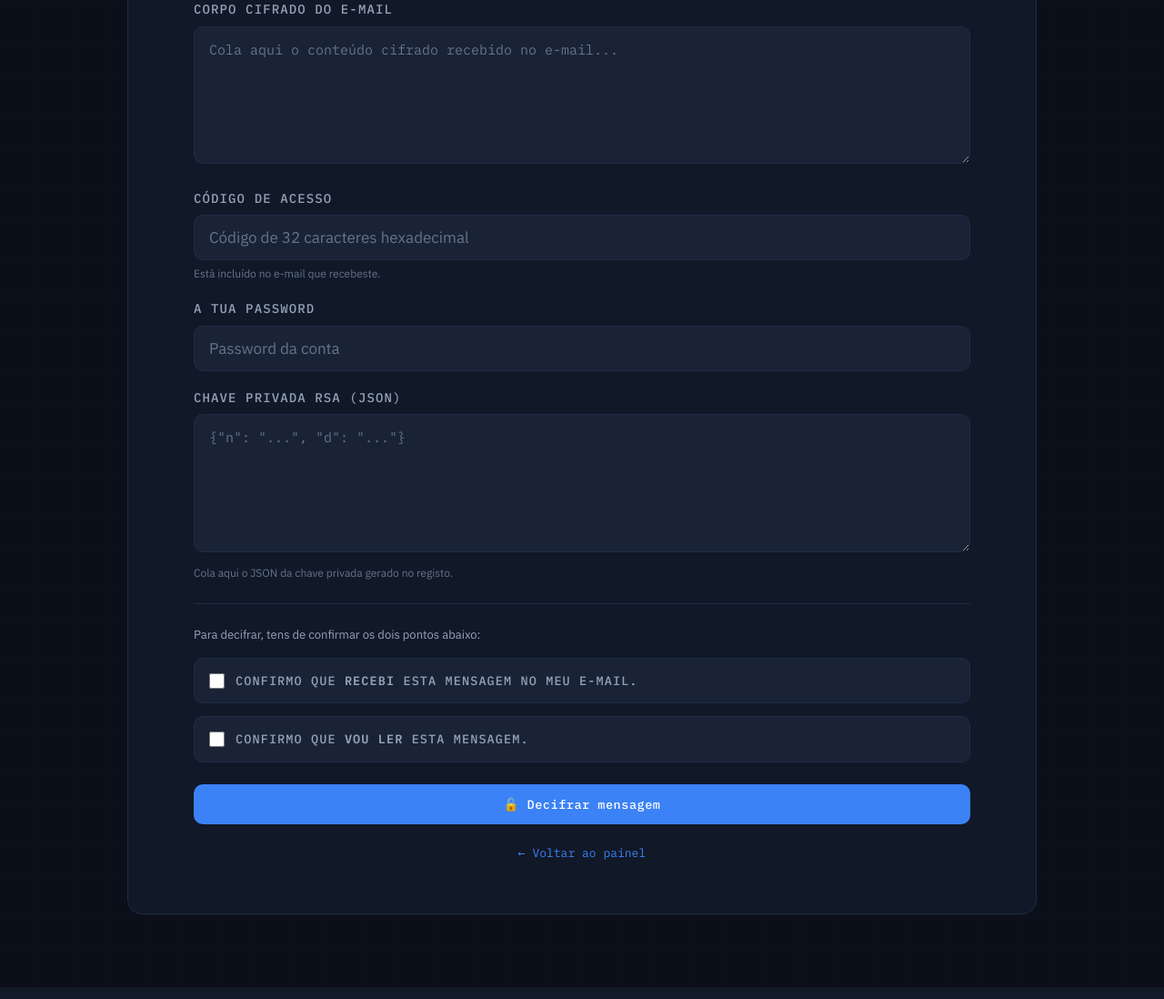
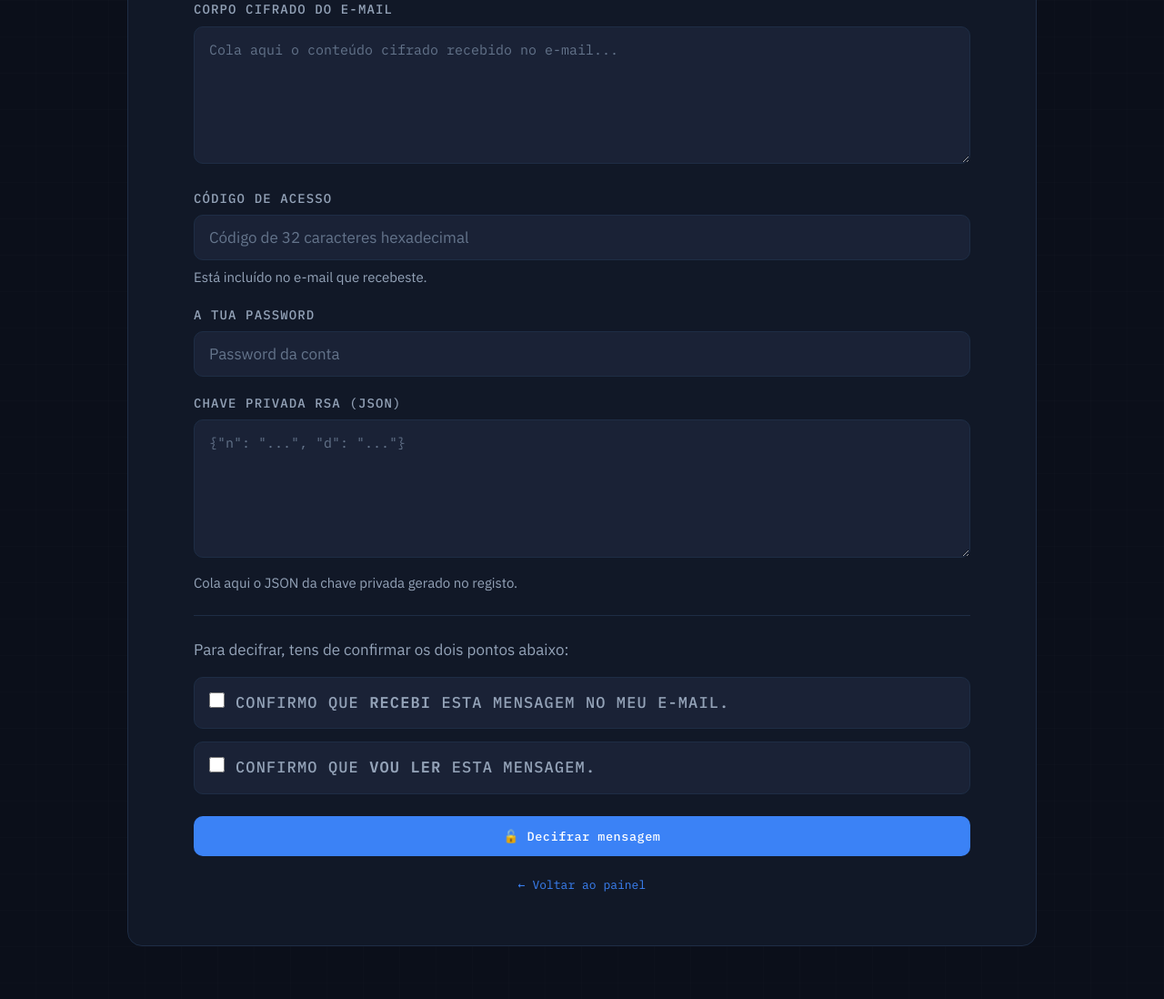
Before and after one commit to AndrePutoi/Grupo-G-ok-eu-confesso, a Flask app: page /receive/ in a window 1280 px wide. Shown: the part 349-1447 px from the top of the page at 91% size. Run offline with Flask 3, Linux system fonts and the light colour scheme.

Commit message:
Melhora frontend e atualiza templates

```diff
--- a/app/static/style.css
+++ b/app/static/style.css
@@ -158,6 +158,8 @@ textarea {
   padding: 13px 16px;
   font-family: var(--sans);
   font-size: 17px;
+  color: #f8fafc;
+  caret-color: var(--accent);
 }
 
 input[type="text"]::placeholder,
@@ -165,6 +167,7 @@ input[type="email"]::placeholder,
 input[type="password"]::placeholder,
 textarea::placeholder {
   color: var(--text-muted);
+  opacity: 1;
 }
 
 input[type="text"]:focus,
@@ -212,9 +215,9 @@ textarea {
 }
 
 .confirm-box span {
-  font-size: 13.5px;
+  font-size: 17px;
   color: var(--text-dim);
-  line-height: 1.5;
+  line-height: 1.6;
 }
 
 /* ── Buttons ── */
@@ -485,9 +488,19 @@ textarea {
 
 /* ── Hint text ── */
 .hint {
-  font-size: 12px;
-  color: var(--text-muted);
-  margin-top: 5px;
+  font-size: 15px;
+  color: var(--text-dim);
+  margin-top: 8px;
+  line-height: 1.5;
+  display: block;
+}
+
+
+.hint-intro {
+  font-size: 17px;
+  color: var(--text-dim);
+  margin-bottom: 16px;
+  line-height: 1.6;
 }
 
 /* ── Responsive ── */
--- a/app/templates/receipt.html
+++ b/app/templates/receipt.html
@@ -57,7 +57,7 @@
         </div>
       </div>
 
-      <a href="/dashboard" class="btn btn-primary">← Voltar ao painel</a>
+      <a href="{{ url_for('auth.dashboard') }}" class="btn btn-primary">← Voltar ao painel</a>
     </div>
 
   </div>
--- a/app/templates/receiver/receive.html
+++ b/app/templates/receiver/receive.html
@@ -30,7 +30,7 @@
         <div class="alert alert-success">✓ Mensagem decifrada com sucesso. Recibo de leitura gerado.</div>
         <p style="font-size:12px; color:var(--text-muted); font-family:var(--mono); margin-bottom:8px; text-transform:uppercase; letter-spacing:0.08em;">Mensagem</p>
         <div class="message-output">{{ decrypted_body }}</div>
-        <a href="/auth/dashboard" class="btn btn-primary">← Voltar ao painel</a>
+        <a href="{{ url_for('auth.dashboard') }}" class="btn btn-primary">← Voltar ao painel</a>
 
       {% else %}
         <form method="POST">
@@ -84,8 +84,8 @@
 
           <div class="divider"></div>
 
-          <p style="font-size:13px; color:var(--text-dim); margin-bottom:14px;">
-            Para decifrar, tens de confirmar os dois pontos abaixo:
+          <p class="hint-intro">
+              Para decifrar, tens de confirmar os dois pontos abaixo:
           </p>
 
           <label class="confirm-box" for="confirm_receipt">
@@ -102,7 +102,7 @@
         </form>
 
         <div class="nav-footer">
-          <a href="/auth/dashboard">← Voltar ao painel</a>
+         <a href="{{ url_for('auth.dashboard') }}">← Voltar ao painel</a>
         </div>
       {% endif %}
     </div>
--- a/app/templates/receiver/verify.html
+++ b/app/templates/receiver/verify.html
@@ -63,7 +63,7 @@
         </div>
 
         <a href="{{ url_for('receiver.verify_receipt') }}" class="btn btn-secondary" style="width:100%; margin-bottom:10px; text-align:center;">↩ Verificar outro</a>
-        <a href="/auth/dashboard" class="btn btn-primary">← Voltar ao painel</a>
+        <a href="{{ url_for('auth.dashboard') }}" class="btn btn-primary">← Voltar ao painel</a>
 
       {% else %}
         <p style="font-size:14px; color:var(--text-dim); margin-bottom:20px;">
@@ -100,7 +100,7 @@
         </form>
 
         <div class="nav-footer">
-          <a href="/auth/dashboard">← Voltar ao painel</a>
+          <a href="{{ url_for('auth.dashboard') }}">← Voltar ao painel</a>
         </div>
       {% endif %}
     </div>
--- a/app/templates/sender/send.html
+++ b/app/templates/sender/send.html
@@ -64,7 +64,7 @@
       </form>
 
       <div class="nav-footer">
-        <a href="/auth/dashboard">← Voltar ao painel</a>
+        <a href="{{ url_for('auth.dashboard') }}">← Voltar ao painel</a>
       </div>
     </div>
 
```
Also changed, not shown: instance/okeuconfesso.db (deleted).
